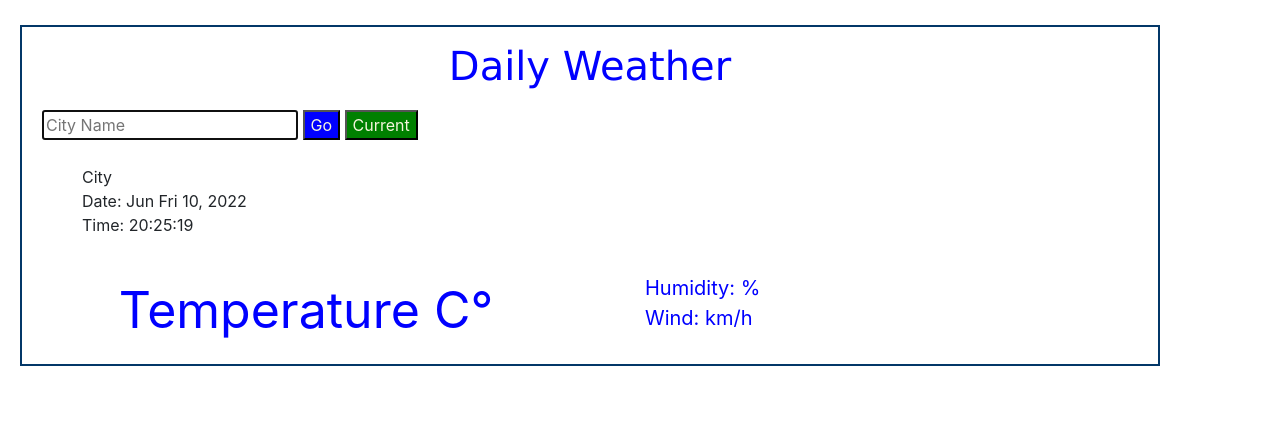
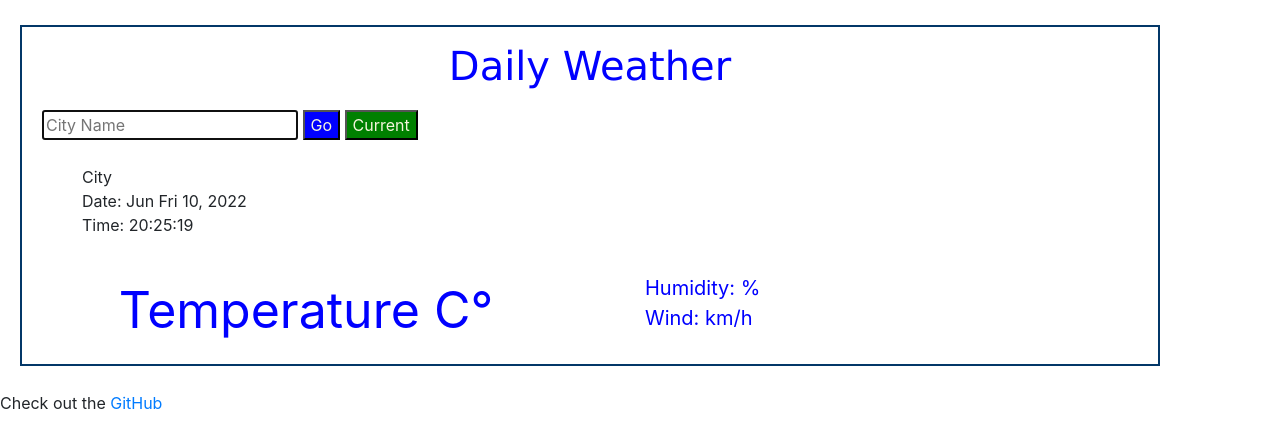
Before and after one commit to Maria-G-Garcia/Week6, a plain HTML site: page week6 homework/homework.html in a window 1280 px wide. Drawn offline with nearby package versions, Linux system fonts and the light colour scheme.

Commit message:
added GitHub link

```diff
--- a/week6 homework/homework.html
+++ b/week6 homework/homework.html
@@ -25,7 +25,6 @@
           autofocus="on"
         />
         <input type="submit" id="go" value="Go" />
-
         <button id="current">Current</button>
       </form>
       <form>
@@ -39,7 +38,6 @@
           </div>
         </div>
       </form>
-
       <div class="row">
         <div class="col-6" id="actual">
           <span id="number">Temperature</span>
@@ -53,6 +51,7 @@
         </div>
       </div>
     </div>
+    Check out the <a href="https://github.com/Maria-G-Garcia/Week6"> GitHub </a>
     <script src="src/action.js"></script>
   </body>
 </html>
```
